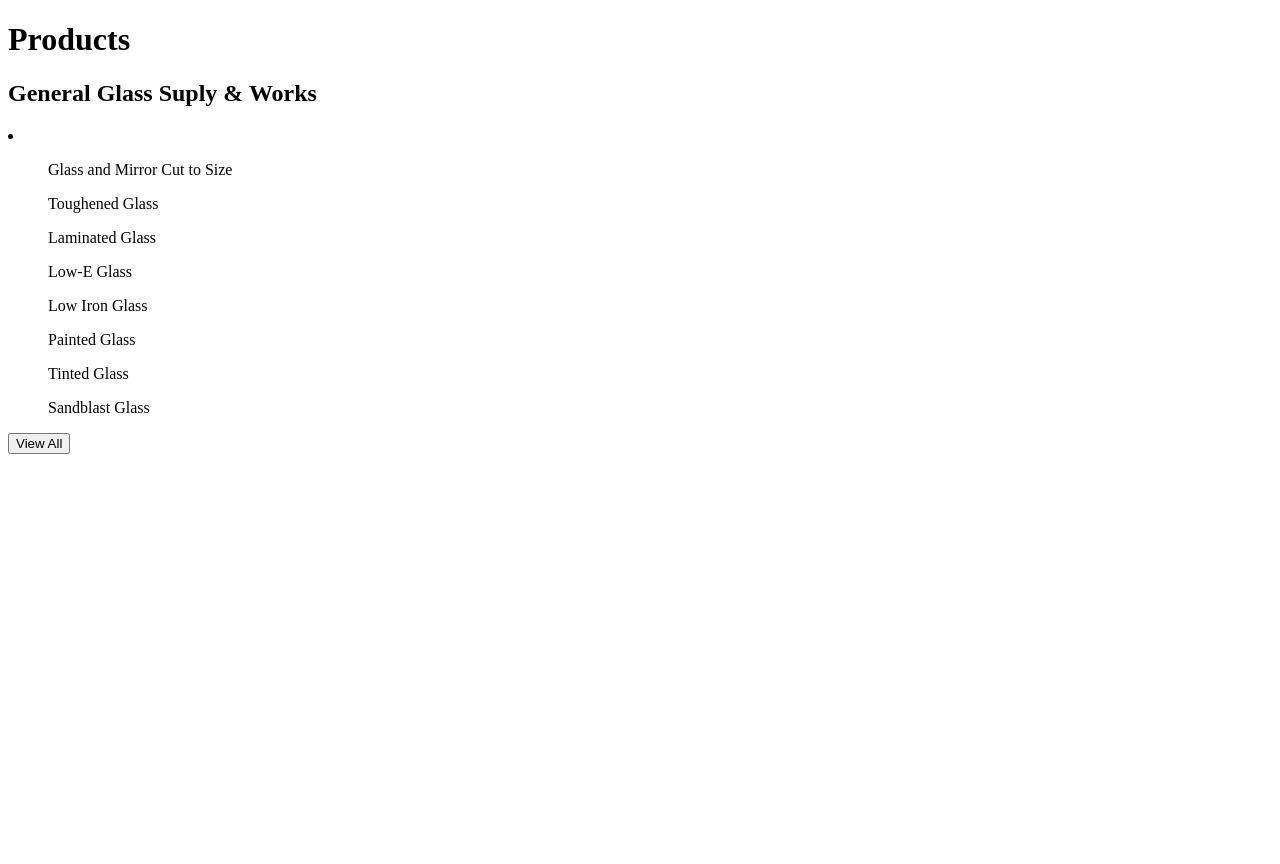
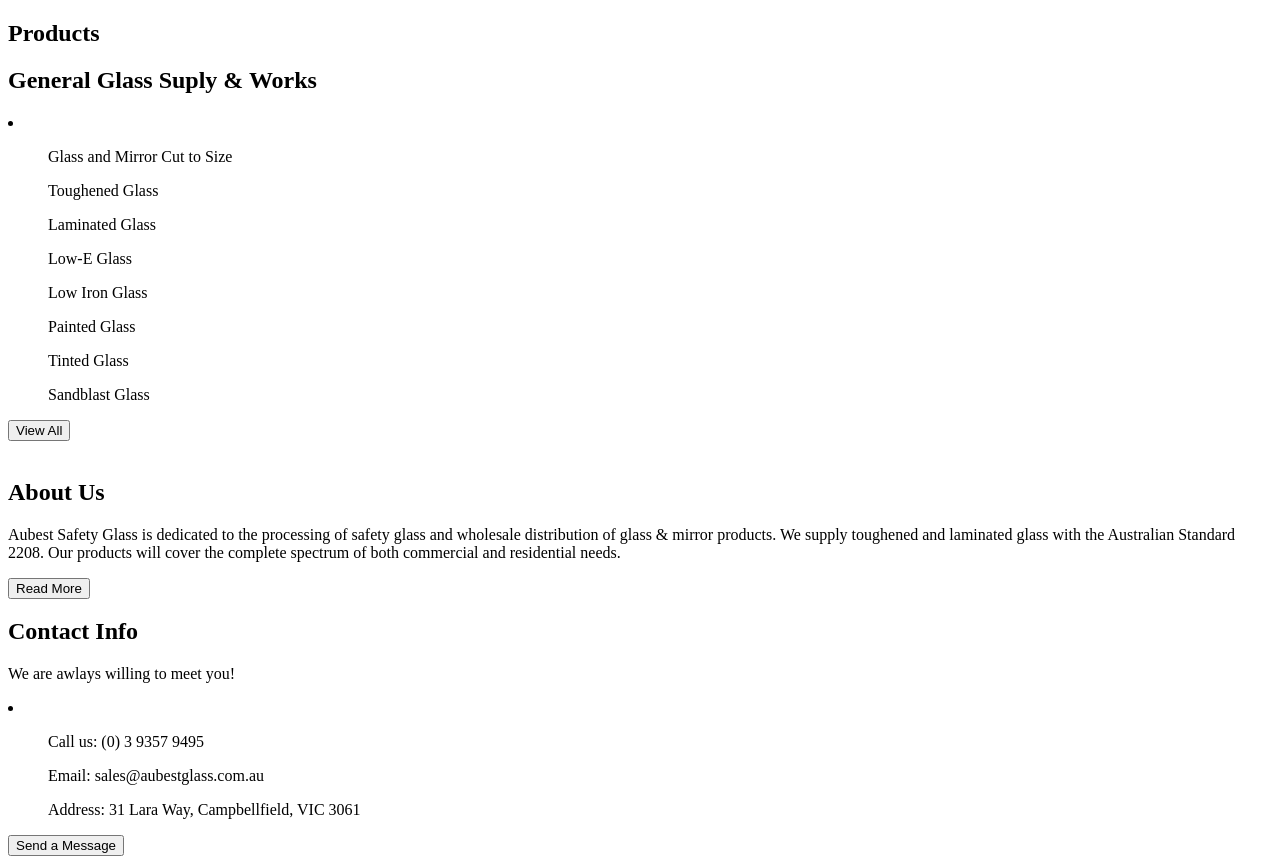
Before and after one commit to Ctianwei/hello-world2, a plain HTML site: page MainPage.html in a window 1280 px wide. Before the commit the page ends 800 px from the top, so only its background shows below. Drawn offline with Linux system fonts and the light colour scheme.

Commit message:
Added Bottom Section of Main Page

```diff
--- a/MainPage.html
+++ b/MainPage.html
@@ -10,7 +10,7 @@
 </head>
 
 <body>
-    <header></header>
+    <section>
         <h1>Products</h1>
         <h2>General Glass Suply & Works</h2>
         <li>
@@ -24,6 +24,36 @@
             <ul>Sandblast Glass</ul>
         </li>
         <div><button>View All</button></div>
+    </section>
+    <div>
+        <img src="" alt="">
+        <img src="" alt="">
+        <img src="" alt="">
+        <img src="" alt="">
+        <img src="" alt="">
+        <img src="" alt="">
+    </div>
+    <section>
+        <div>
+            <h2>About Us</h2>
+            <p>Aubest Safety Glass is dedicated to the processing of safety glass and wholesale distribution of glass &
+                mirror products.
+
+                We supply toughened and laminated glass with the Australian Standard 2208. Our products will cover the
+                complete spectrum of both commercial and residential needs.</p>
+            <button>Read More</button>
+        </div>
+        <div>
+            <h2>Contact Info</h2>
+            <p>We are awlays willing to meet you!</p>
+            <li>
+                <ul>Call us: (0) 3 9357 9495</ul>
+                <ul>Email: sales@aubestglass.com.au</ul>
+                <ul>Address: 31 Lara Way, Campbellfield, VIC 3061</ul>
+            </li>
+            <button>Send a Message</button>
+        </div>
+    </section>
 </body>
 
 </html>
```
Lines whose indentation alone changed are shown as unchanged.
